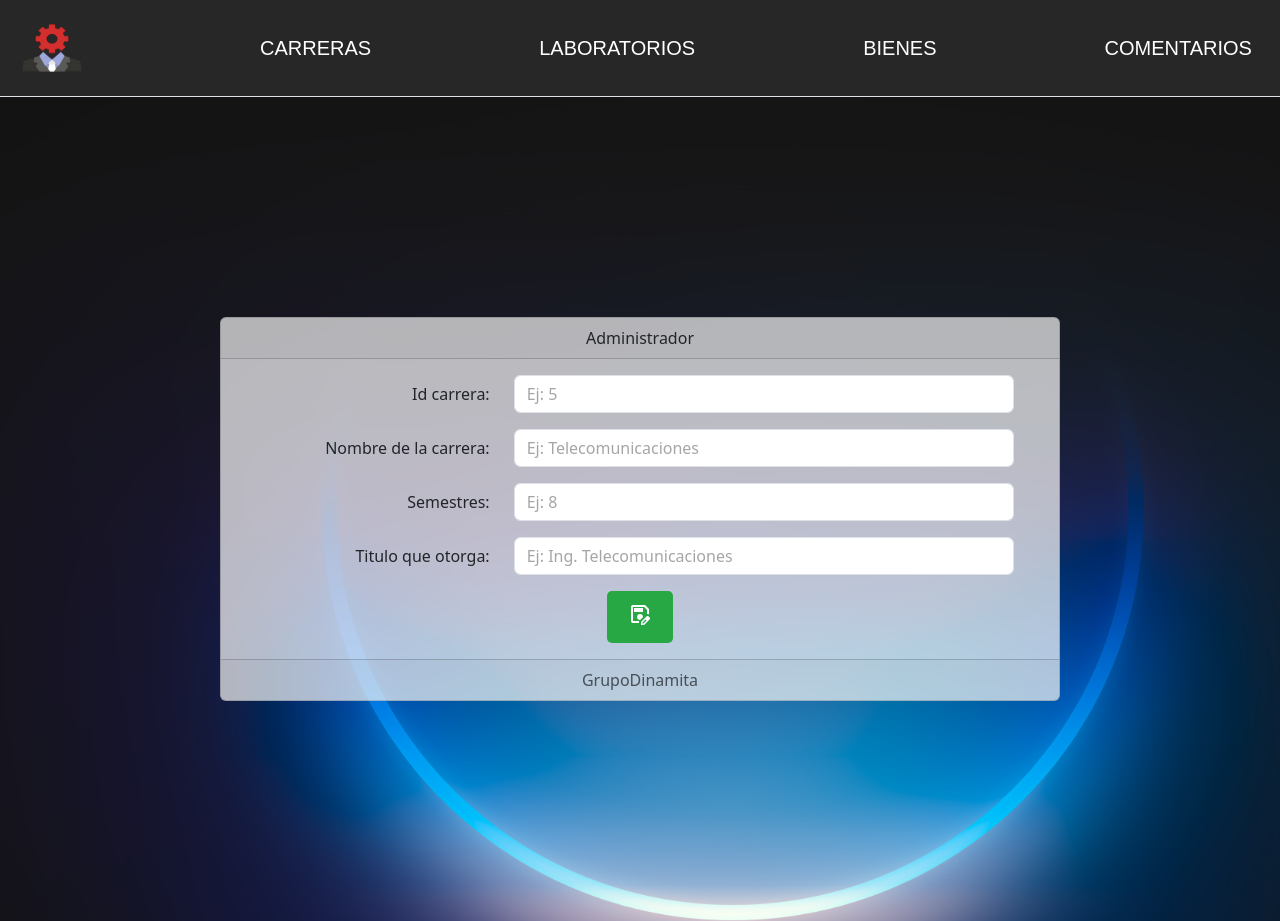
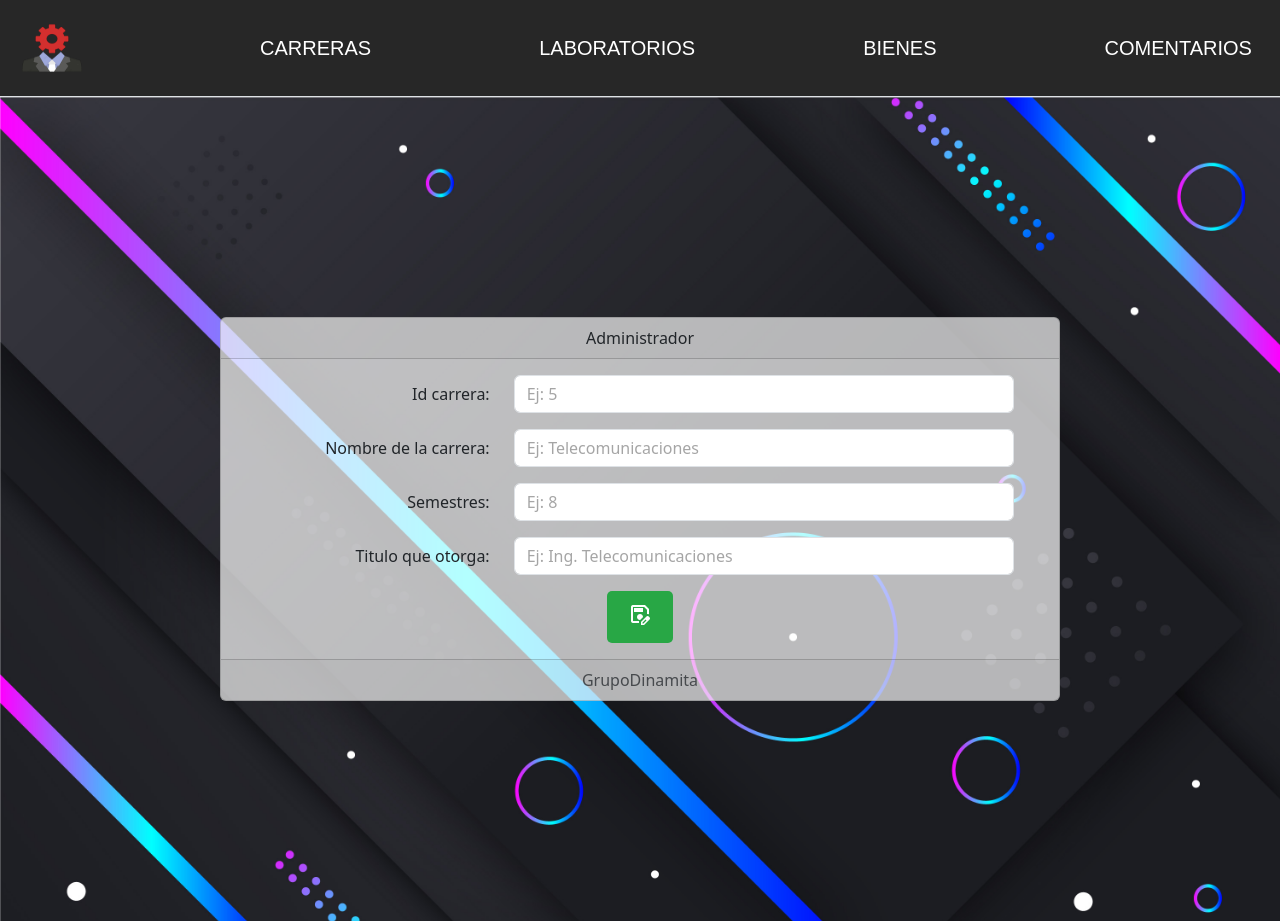
Before and after one commit to sSharpBlade/Inventario_Manejo, an Angular app: page /crear-car in a window 1280 px wide. Built offline with nearby package versions, Linux system fonts and the light colour scheme; no server answers; a web font is replaced by a local one.

Commit message:
Cambio fondo del componente

```diff
--- a/src/app/carreras/crear-carreras/crear-carreras.component.css
+++ b/src/app/carreras/crear-carreras/crear-carreras.component.css
@@ -1,5 +1,5 @@
 .container-principal {
-    background-image: url('../../../assets/img/fondo_actualizar.png');
+    background-image: url('../../../assets/img/fondo_carrera.jpg');
     background-size: cover;
     padding: 220px;
 }
--- a/src/app/carreras/eliminar-carrera/eliminar-carrera.component.css
+++ b/src/app/carreras/eliminar-carrera/eliminar-carrera.component.css
@@ -1,5 +1,5 @@
 .container-principal {
-    background-image: url('../../../assets/img/fondo_actualizar.png');
+    background-image: url('../../../assets/img/fondo_carr.jpg');
     background-size: cover;
     padding: 62px;
 }
--- a/src/app/carreras/eliminar-carrera/eliminar-carrera.component.html
+++ b/src/app/carreras/eliminar-carrera/eliminar-carrera.component.html
@@ -13,7 +13,7 @@
       <button type="button" class="btn btn-success" [value]="car.id_car" (click)="eliminar($event.target)">Eliminar</button>
     </div>
     <div class="card-footer text-body-secondary">
-      GrupoDinmita
+      GrupoDinamita
     </div>
   </div>
 </div>
```
Also changed, not shown: src/assets/img/fondo_carr.jpg (added), src/assets/img/fondo_carrera.jpg (added).
